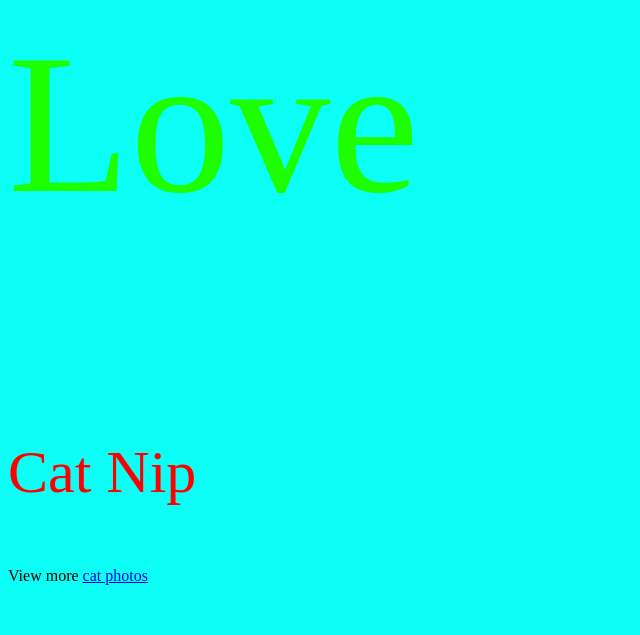
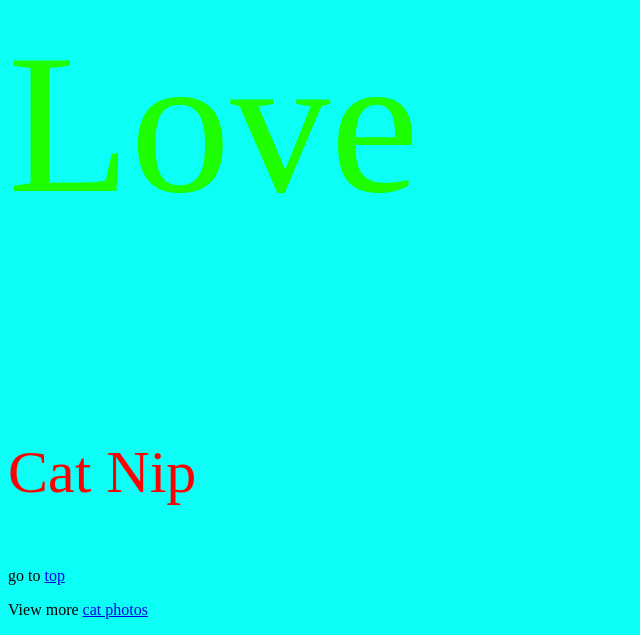
Before and after one commit to sonicben122/sonicben122.github.io, a plain HTML site: page index.html in a window 1280 px wide. Shown: the part 2158-2793 px from the top of the page, without its empty margins (0-640 px from the left). Before the commit the page ends 2759 px from the top, so only its background shows below. Drawn offline with Linux system fonts and the light colour scheme.

Commit message:
add top link

```diff
--- a/index.html
+++ b/index.html
@@ -38,6 +38,7 @@ p#L {
     <p id="C"> CATS!! </p>
     <p id="L"> Love </p>
     <p id="CN"> Cat Nip </p>
+    <p>go to <a href="#HW">top</a></p>
     <p id=V>View more
 <a href="https://www.google.com/search?q=cats&source=lnms&tbm=isch&sa=X&ved=0ahUKEwihj-mEsaLfAhXQslkKHSYEAUwQ_AUIDigB&biw=1533&bih=721" target="_blank">cat photos</a></p>
 </body>
```
